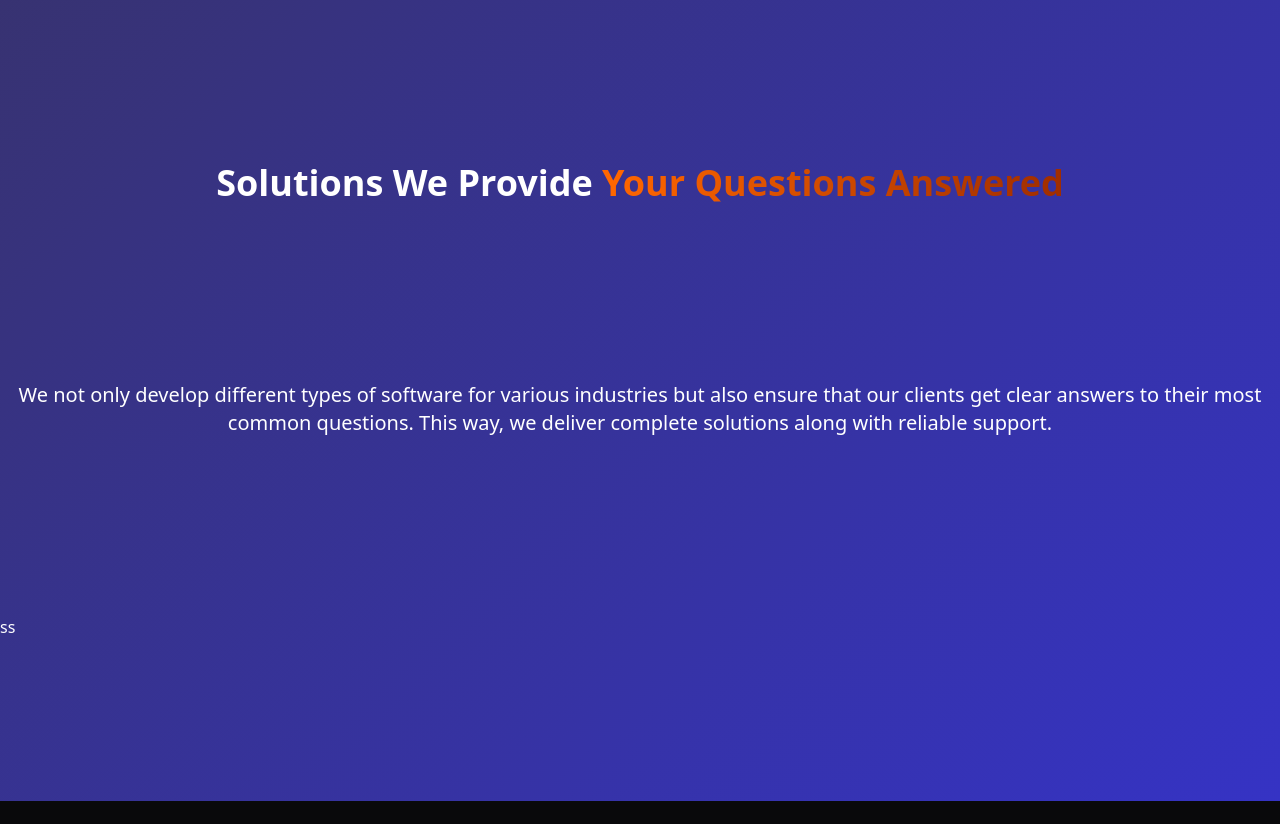
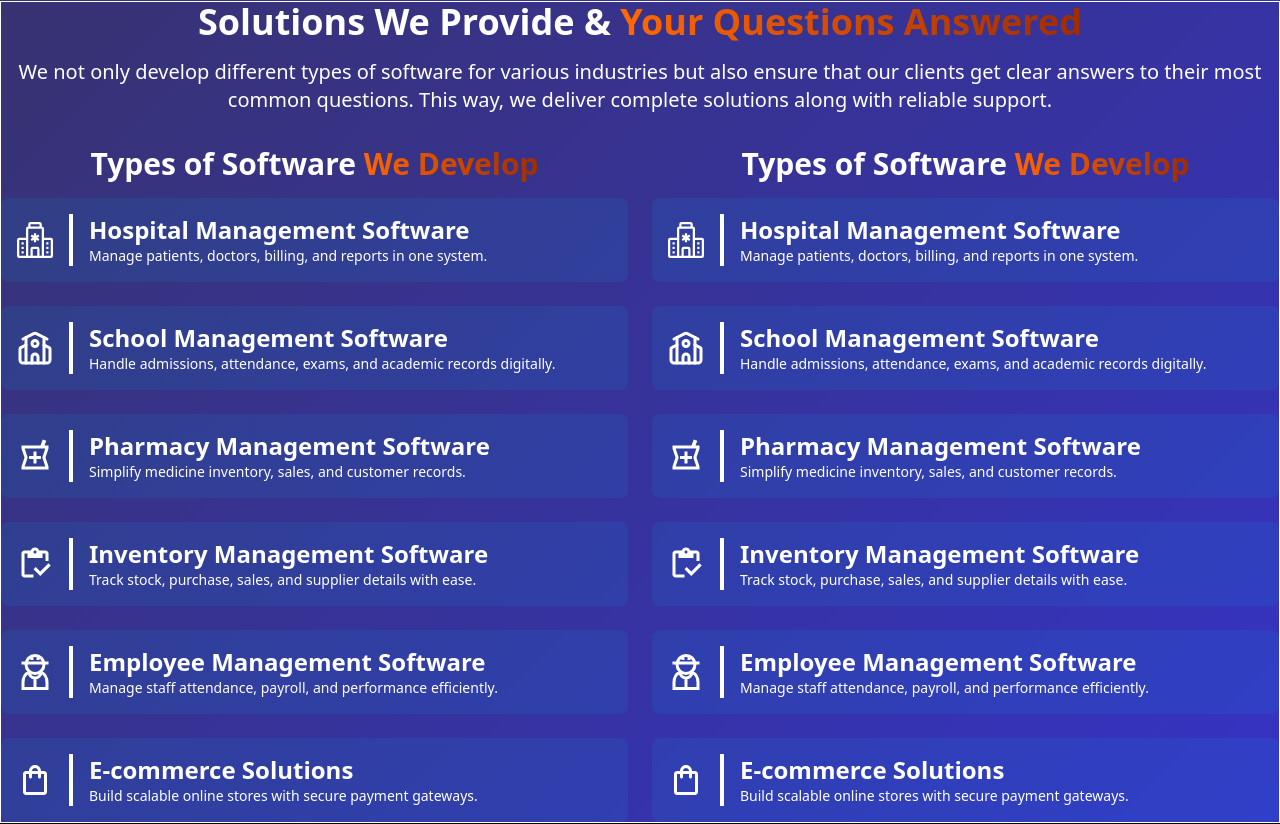
Before and after one commit to shantokarmoker8/arsSoftSolutions, a React (Vite) app: page / in a window 1280 px wide. Shown: the part 1599-2423 px from the top of the page. Built offline with nearby package versions, Linux system fonts and the light colour scheme.

Commit message:
Types of Software

```diff
--- a/src/components/SolutionAndSupport.jsx
+++ b/src/components/SolutionAndSupport.jsx
@@ -1,8 +1,11 @@
+import React from "react";
+import TypeOfSoftware from "./TypeOfSoftware";
+
 export default function SolutionAndSupport() {
   return (
-    <div className="min-h-screen  flex flex-col justify-evenly">
+    <div className="border min-h-screen  flex flex-col justify-evenly">
       <h2 className="text-center font-bold text-xl md:text-3xl lg:text-4xl ">
-        Solutions We Provide
+        Solutions We Provide &
         <span className="bg-gradient-to-r from-orange-500 to-orange-800 text-transparent bg-clip-text">
           {" "}
           Your Questions Answered
@@ -15,7 +18,10 @@ export default function SolutionAndSupport() {
         support.
       </p>
 
-      <div>ss</div>
+      <div className=" lg:grid lg:grid-cols-2 gap-6">
+        <TypeOfSoftware></TypeOfSoftware>
+        <TypeOfSoftware></TypeOfSoftware>
+      </div>
     </div>
   );
 }
--- a/src/components/TypeOfSoftware.jsx
+++ b/src/components/TypeOfSoftware.jsx
@@ -1,3 +1,94 @@
+import { BsHospital } from "react-icons/bs";
+import { LuSchool } from "react-icons/lu";
+import { MdOutlineInventory } from "react-icons/md";
+import { GrUserWorker } from "react-icons/gr";
+import { MdOutlineShoppingBag } from "react-icons/md";
+import { MdOutlineLocalPharmacy } from "react-icons/md";
 export default function TypeOfSoftware() {
-  return <div></div>;
+  return (
+    <div className="">
+      <h2 className="text-center font-bold text-xl md:text-3xl p-4 lg:text-3xl ">
+        Types of Software
+        <span className="bg-gradient-to-r from-orange-500 to-orange-800 text-transparent bg-clip-text">
+          {" "}
+          We Develop
+        </span>
+      </h2>
+      <div className="flex flex-col gap-6">
+        {/*  Hospital Management Software  */}
+        <div className="p-4 rounded-lg flex items-center gap-4  bg-sky-500/10 hover:bg-sky-500/20">
+          <BsHospital className="text-4xl" />
+          <div className="border-l-4 px-4">
+            <h3 className="text-[12px] lg:text-2xl font-bold">
+              Hospital Management Software
+            </h3>
+            <p className="text-[10px] lg:text-sm">
+              Manage patients, doctors, billing, and reports in one system.
+            </p>
+          </div>
+        </div>
+        {/*  School Management Software  */}
+        <div className="p-4 rounded-lg flex items-center gap-4  bg-sky-500/10 hover:bg-sky-500/20">
+          <LuSchool className="text-4xl" />
+          <div className="border-l-4 px-4">
+            <h3 className="text-[12px] lg:text-2xl font-bold">
+              School Management Software
+            </h3>
+            <p className="text-[10px] lg:text-sm">
+              Handle admissions, attendance, exams, and academic records
+              digitally.
+            </p>
+          </div>
+        </div>
+        {/*  Pharmacy Management Software  */}
+        <div className="p-4 rounded-lg flex items-center gap-4  bg-sky-500/10 hover:bg-sky-500/20">
+          <MdOutlineLocalPharmacy className="text-4xl" />
+          <div className="border-l-4 px-4">
+            <h3 className="text-[12px] lg:text-2xl font-bold">
+              Pharmacy Management Software
+            </h3>
+            <p className="text-[10px] lg:text-sm">
+              Simplify medicine inventory, sales, and customer records.
+            </p>
+          </div>
+        </div>
+        {/*  Inventory Management Software  */}
+        <div className="p-4 rounded-lg flex items-center gap-4  bg-sky-500/10 hover:bg-sky-500/20">
+          <MdOutlineInventory className="text-4xl" />
+          <div className="border-l-4 px-4">
+            <h3 className="text-[12px] lg:text-2xl font-bold">
+              Inventory Management Software
+            </h3>
+            <p className="text-[10px] lg:text-sm">
+              Track stock, purchase, sales, and supplier details with ease.
+            </p>
+          </div>
+        </div>
+        {/*  Employee Management Software  */}
+        <div className="p-4 rounded-lg flex items-center gap-4  bg-sky-500/10 hover:bg-sky-500/20">
+          <GrUserWorker className="text-4xl" />
+          <div className="border-l-4 px-4">
+            <h3 className="text-[12px] lg:text-2xl font-bold">
+              Employee Management Software
+            </h3>
+            <p className="text-[10px] lg:text-sm">
+              Manage staff attendance, payroll, and performance efficiently.
+            </p>
+          </div>
+        </div>
+        {/*  E-commerce Solutions */}
+        <div className="p-4 rounded-lg flex items-center gap-4  bg-sky-500/10 hover:bg-sky-500/20">
+          <MdOutlineShoppingBag className="text-4xl" />
+          <div className="border-l-4 px-4">
+            <h3 className="text-[12px] lg:text-2xl font-bold">
+              E-commerce Solutions
+            </h3>
+            <p className="text-[10px] lg:text-sm">
+              Build scalable online stores with secure payment gateways.
+            </p>
+          </div>
+        </div>
+      </div>
+    </div>
+  );
 }
--- a/src/main.jsx
+++ b/src/main.jsx
@@ -5,7 +5,6 @@ import Navbar from "./components/Navbar";
 import Hero from "./components/Hero";
 import Footer from "./components/Footer";
 import Services from "./components/Services";
-import TypeOfSoftware from "./components/TypeOfSoftware";
 import SolutionAndSupport from "./components/SolutionAndSupport";
 
 createRoot(document.getElementById("root")).render(
@@ -14,7 +13,6 @@ createRoot(document.getElementById("root")).render(
     <div className="mx-2 md:mx-6 lg:container lg:mx-auto">
       <Hero></Hero>
       <Services></Services>
-      <TypeOfSoftware></TypeOfSoftware>
       <SolutionAndSupport></SolutionAndSupport>
     </div>
     <Footer></Footer>
```
